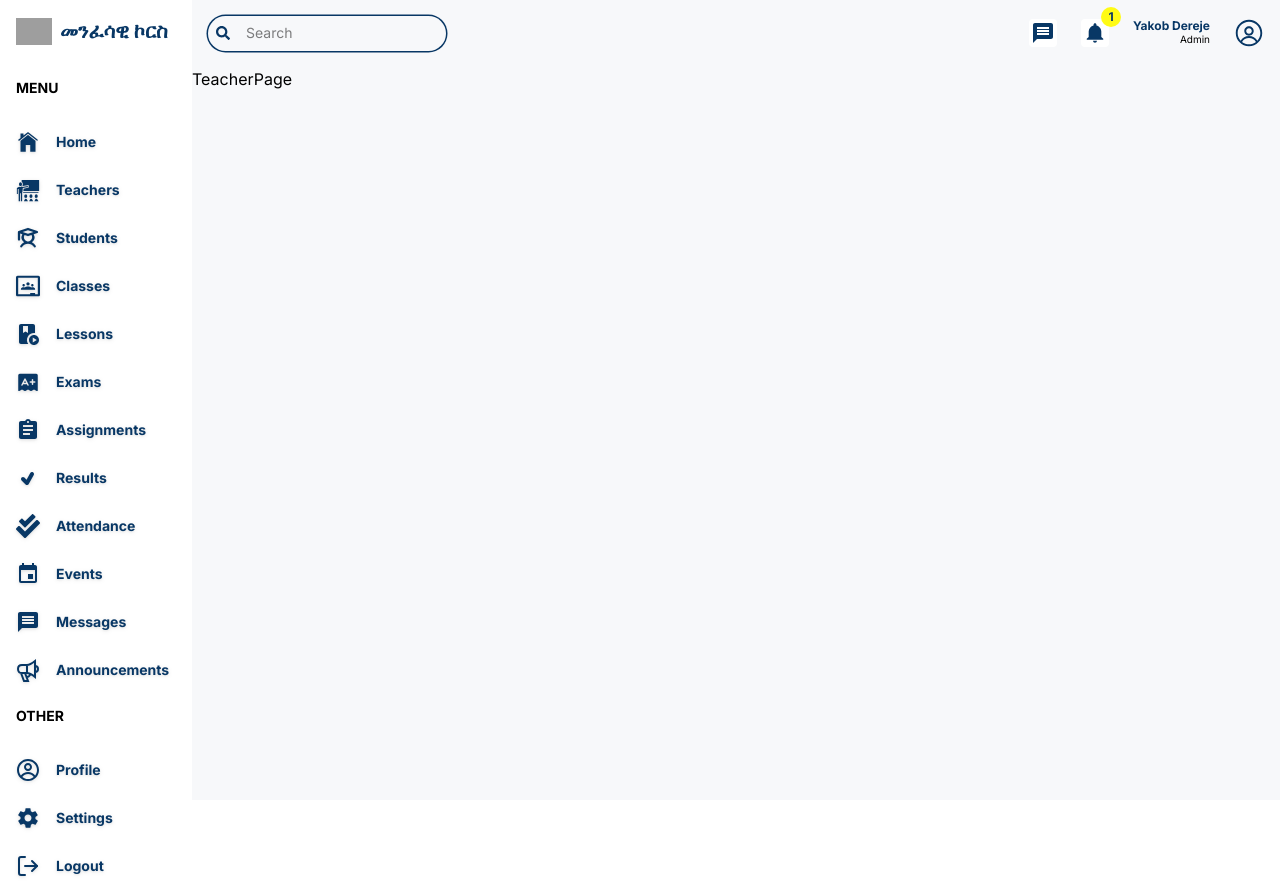
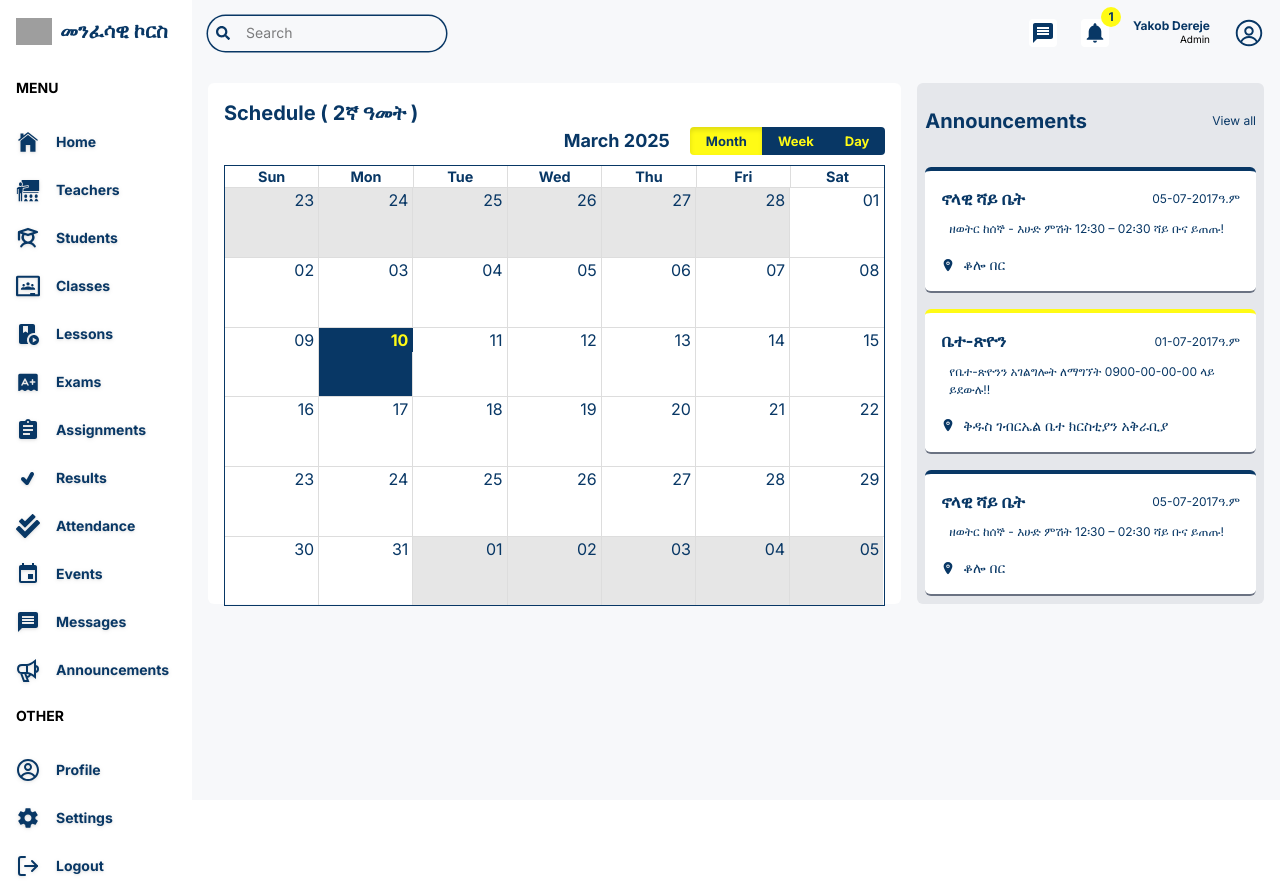
Before and after one commit to SenaKebe/Jit_Web_App, a Next.js app in the folder course/: page /teacher in a window 1280 px wide. Built offline with nearby package versions, Linux system fonts and the light colour scheme; grey boxes are pictures that could not be loaded.

Commit message:
students page done!

```diff
--- a/course/src/app/(dashboard)/teacher/page.tsx
+++ b/course/src/app/(dashboard)/teacher/page.tsx
@@ -1,5 +1,28 @@
+import EventCalendar from "@/src/components/EventCalendar";
+import Announcements from "@/src/components/Announcements";
+import BigCalendar from "@/src/components/BigCalendar";
+import "react-big-calendar/lib/css/react-big-calendar.css";
+
 const TeacherPage = () => {
-  return <div className="">TeacherPage</div>;
+  return (
+    <div className="p-4 flex gap-4 flex-col xl:flex-row">
+      {/* LEFT  */}
+      <div className="w-full xl:w-2/3">
+        <div className="h-full bg-white p-4 rounded-md">
+          <h1 className="text-xl font-bold text-[#083765]">
+            Schedule ( 2ኛ ዓመት )
+          </h1>
+          <BigCalendar />
+        </div>
+      </div>
+
+      {/* RIGHT  */}
+      <div className="w-full xl:w-1/3 flex flex-col gap-8">
+        {/* <EventCalendar /> */}
+        <Announcements />
+      </div>
+    </div>
+  );
 };
 
 export default TeacherPage;
--- a/course/src/app/globals.css
+++ b/course/src/app/globals.css
@@ -23,3 +23,78 @@
   color: #fffb15 !important;
   font: bold !important;
 }
+
+.rbc-btn-group:first-child {
+  display: none !important;
+}
+
+.rbc-toolbar-label {
+  text-align: right !important;
+  padding: 0px 20px !important;
+  color: #083765 !important;
+  font-weight: bold !important;
+  font-size: 18px !important;
+}
+
+.rbc-btn-group:last-child {
+  font-size: 13px !important;
+}
+
+.rbc-btn-group:last-child button {
+  border: none !important;
+  background-color: #083765 !important;
+  color: #fffb15 !important;
+  font-weight: bold !important;
+}
+
+.rbc-toolbar button.rbc-active {
+  background-color: #fffb15 !important;
+  color: #083765 !important;
+  font-weight: bold !important;
+}
+
+.rbc-month-view,
+.rbc-time-view {
+  border-color: #083765 !important;
+}
+
+.rbc-header {
+  color: #083765 !important;
+  font-weight: bold !important;
+}
+
+.rbc-label {
+  color: #083765 !important;
+  font-weight: bold !important;
+}
+
+.rbc-date-cell {
+  color: #083765 !important;
+}
+
+.rbc-now,
+.rbc-today {
+  background-color: #083765 !important;
+  color: #fffb15 !important;
+}
+
+.rbc-event {
+  border: none !important;
+  color: #fffb15 !important;
+  background-color: #083765 !important;
+  padding: 10px !important;
+  margin: 10px !important;
+  width: 99% !important;
+}
+
+.rbc-event:even-child {
+  background-color: #083765 !important;
+  color: #fffb15 !important;
+  font-weight: bold !important;
+}
+
+.rbc-event:odd-child {
+  background-color: #fffb15 !important;
+  color: #083765 !important;
+  font-weight: bold !important;
+}
```
